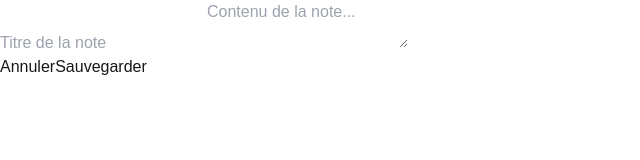
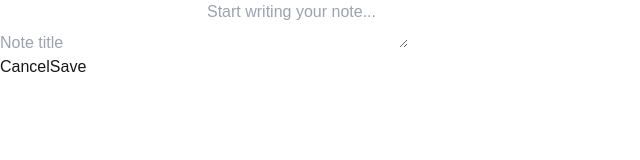
Before and after one commit to dharFr/notes-app, a Next.js app: page /notes/new in a window 1280 px wide. Shown: the top 160 px of the page, without its empty margins (0-640 px from the left). Built offline with nearby package versions, Linux system fonts and the light colour scheme.

Commit message:
Translate UI in English for consistency

```diff
--- a/src/components/NoteEditor.tsx
+++ b/src/components/NoteEditor.tsx
@@ -41,13 +41,13 @@ export default function NoteEditor({ initialNote, isNew = false }: NoteEditorPro
         type="text"
         value={note.title}
         onChange={(e) => setNote({ ...note, title: e.target.value })}
-        placeholder="Titre de la note"
+        placeholder="Note title"
         className="w-full p-2 text-xl font-bold bg-transparent border-b focus:outline-none focus:border-foreground"
       />
       <textarea
         value={note.content}
         onChange={(e) => setNote({ ...note, content: e.target.value })}
-        placeholder="Contenu de la note..."
+        placeholder="Start writing your note..."
         className="w-full h-[60vh] p-2 bg-transparent focus:outline-none resize-none"
       />
       <div className="flex justify-end gap-2">
@@ -55,13 +55,13 @@ export default function NoteEditor({ initialNote, isNew = false }: NoteEditorPro
           onClick={() => router.back()}
           className="px-4 py-2 rounded-lg border hover:bg-gray-100 dark:hover:bg-gray-900"
         >
-          Annuler
+          Cancel
         </button>
         <button
           onClick={handleSave}
           className="px-4 py-2 rounded-lg bg-foreground text-background hover:opacity-90"
         >
-          Sauvegarder
+          Save
         </button>
       </div>
     </div>
--- a/src/components/NoteList.tsx
+++ b/src/components/NoteList.tsx
@@ -21,7 +21,7 @@ export default function NoteList({ notes }: NoteListProps) {
             {note.content}
           </p>
           <p className="text-xs text-gray-500 dark:text-gray-500 mt-2">
-            Modifié le {new Date(note.updatedAt).toLocaleDateString()}
+            Last modified: {new Date(note.updatedAt).toLocaleDateString('en-EN')}
           </p>
         </Link>
       ))}
```
Also changed, not shown: 1 other file (tests, documents, lock files or other folders).
